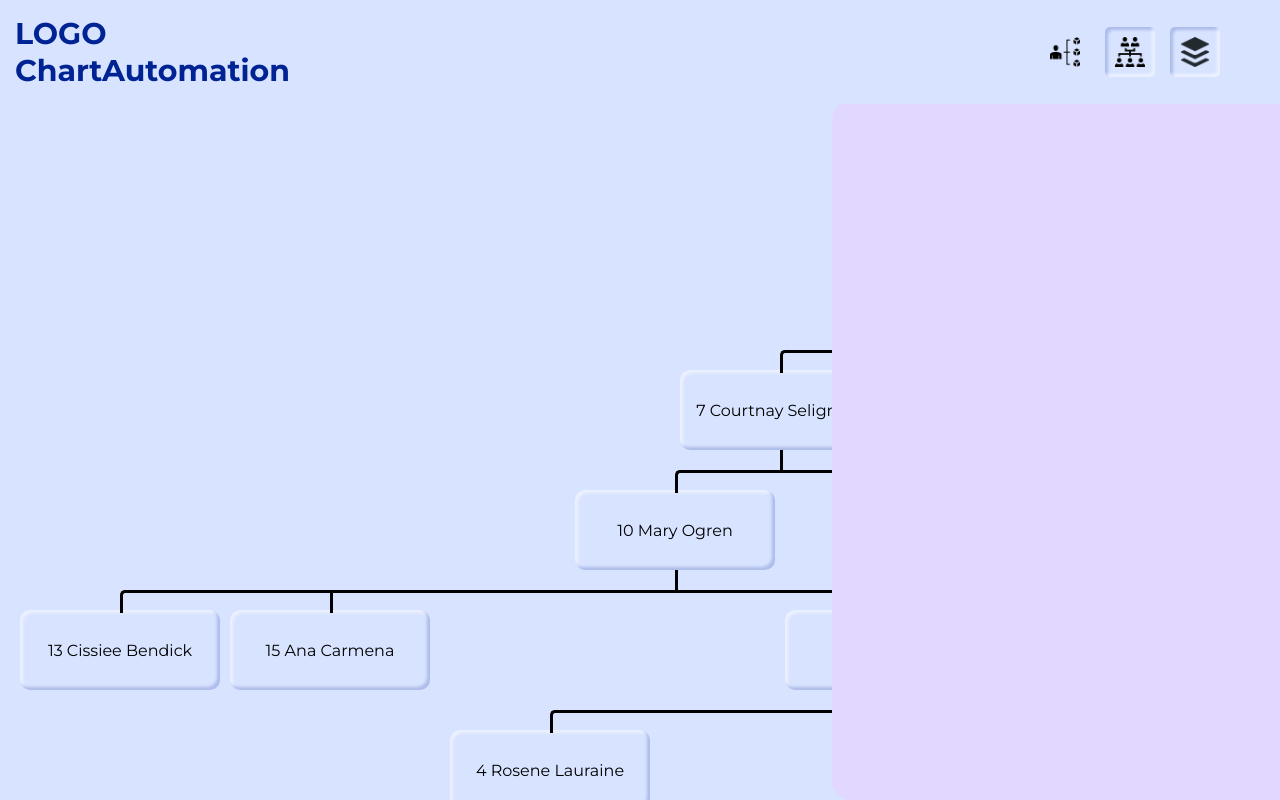
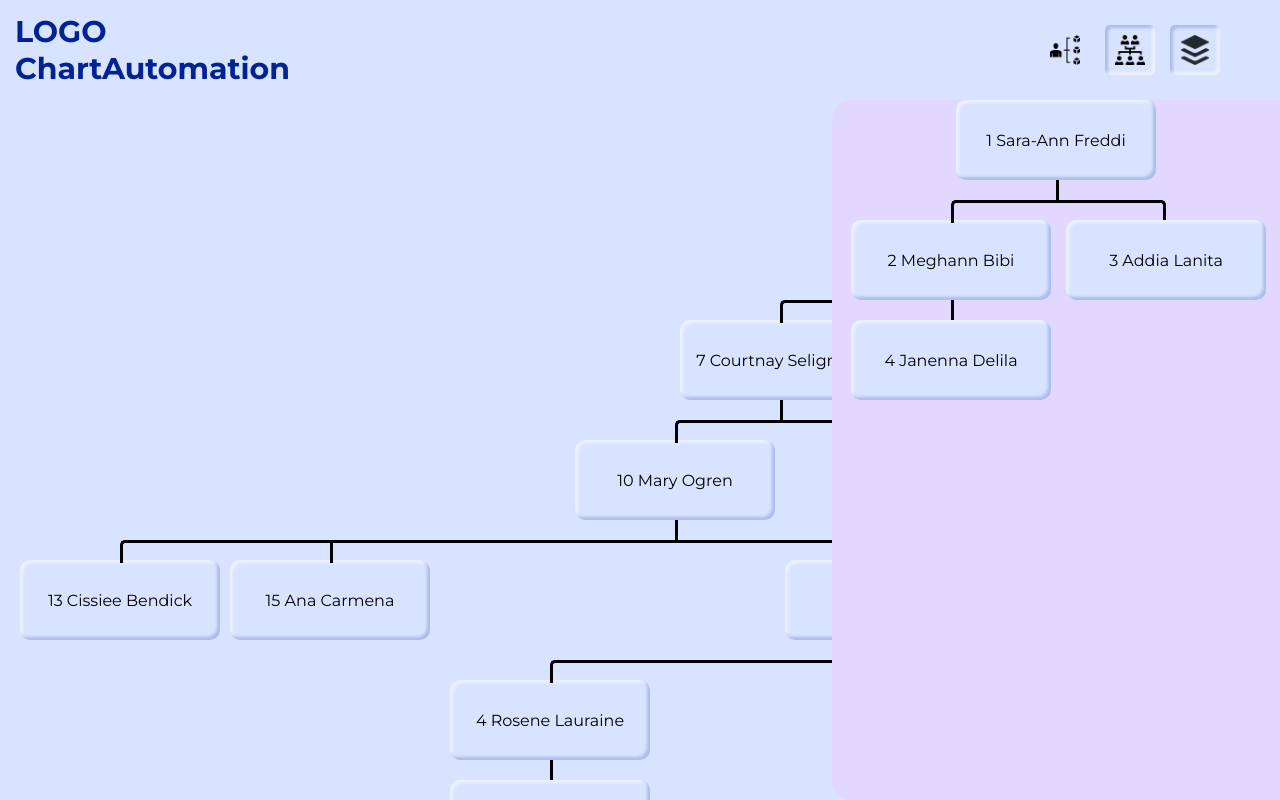
Before and after one commit to Offllane/automationChart, an Angular app: page / in a window 1280 px wide. Both pictures are taken after a click on the element 1195 px from the left and 52 px from the top of the page. Shown: the top 800 px of the page. Built offline with nearby package versions, Linux system fonts and the light colour scheme.

Commit message:
add chart logic to buffer

```diff
--- a/src/app/home/components/buffer/buffer.component.css
+++ b/src/app/home/components/buffer/buffer.component.css
@@ -1,5 +1,7 @@
 .buffer-placeholder {
   position: fixed;
+  display: flex;
+  flex-direction: column;
   width: 35vw;
   height: calc(100vh - 100px);
   background-color: #E2D8FF;
@@ -7,6 +9,7 @@
   border-bottom-left-radius: 20px;
   right: 0;
   bottom: 0;
+  overflow: auto;
 }
 
 .buffer-open-state {
--- a/src/app/home/components/buffer/buffer.component.html
+++ b/src/app/home/components/buffer/buffer.component.html
@@ -4,5 +4,8 @@
         'buffer-close-state' : bufferState === 'close'
       }"
 >
-
+  <app-chart
+    class="chart"
+    [chartMode]="'buffer'">
+  </app-chart>
 </div>
--- a/src/app/home/components/buffer/buffer.component.scss
+++ b/src/app/home/components/buffer/buffer.component.scss
@@ -1,5 +1,7 @@
 .buffer-placeholder {
   position: fixed;
+  display: flex;
+  flex-direction: column;
   width: 35vw;
   height: calc(100vh - 100px); // 100px -- header height
   background-color: #E2D8FF;
@@ -7,6 +9,7 @@
   border-bottom-left-radius: 20px;
   right: 0;
   bottom: 0;
+  overflow: auto;
 }
 
 .buffer-open-state {
--- a/src/app/home/components/buffer/buffer.component.ts
+++ b/src/app/home/components/buffer/buffer.component.ts
@@ -1,4 +1,4 @@
-import { Component, OnInit } from '@angular/core';
+import {Component, OnDestroy, OnInit} from '@angular/core';
 import {Switch} from "../../../models/types";
 import {Subscription} from "rxjs";
 import {HomeService} from "../../home.service";
@@ -8,9 +8,10 @@ import {HomeService} from "../../home.service";
   templateUrl: './buffer.component.html',
   styleUrls: ['./buffer.component.scss']
 })
-export class BufferComponent implements OnInit {
+export class BufferComponent implements OnInit, OnDestroy {
   private dataSubscription: Subscription = new Subscription();
   public bufferState: Switch = 'close';
+
   constructor(
     private homeService: HomeService
   ) { }
@@ -18,7 +19,11 @@ export class BufferComponent implements OnInit {
   ngOnInit(): void {
     this.dataSubscription.add(this.homeService.bufferState.subscribe((state: Switch) => {
       this.bufferState = state;
-    }))
+    }));
   }
 
+
+  ngOnDestroy(): void {
+    this.dataSubscription.unsubscribe();
+  }
 }
--- a/src/app/home/components/chart/chart.service.ts
+++ b/src/app/home/components/chart/chart.service.ts
@@ -1,31 +1,42 @@
-import { Injectable } from '@angular/core';
+import {Injectable, OnDestroy} from '@angular/core';
 import testData from '../../../models/testData2.json';
-import {BehaviorSubject} from "rxjs";
+import testDataBuffer from '../../../models/testDataBuffer1.json';
+import {BehaviorSubject, Subscription} from "rxjs";
 import {listChartItem, treeChartItem} from "../../../models/interfaces";
 
 @Injectable({
   providedIn: 'root'
 })
-export class ChartService {
+export class ChartService implements OnDestroy{
+  private dataSubscription: Subscription = new Subscription();
+
   public listChartData: BehaviorSubject<Array<listChartItem>> = new BehaviorSubject<Array<listChartItem>>([]);
   public treeChartData: BehaviorSubject<Array<treeChartItem>> = new BehaviorSubject<Array<treeChartItem>>([]);
+  public bufferListChartData: BehaviorSubject<Array<listChartItem>> = new BehaviorSubject<Array<listChartItem>>([]);
+  public bufferTreeChartData: BehaviorSubject<Array<treeChartItem>> = new BehaviorSubject<Array<treeChartItem>>([]);
+
   public employeeList: Array<listChartItem> = [];
+  public bufferEmployeeList: Array<listChartItem> = [];
 
 
   constructor() {
-    this.listChartData.next(testData.employees)
-    this.prepareChartDataList(testData.employees);
+    this.listChartData.next(testData.employees); // будет браться из запроса к бд по идее
+    this.treeChartData.next(this.prepareChartDataList(testData.employees));
+    this.bufferListChartData.next(testDataBuffer.employees); // будет браться из запроса к бд по идее
+    this.bufferTreeChartData.next(this.prepareChartDataList(testDataBuffer.employees));
 
-    this.listChartData.subscribe((data: Array<listChartItem>) => {
+
+    this.dataSubscription.add(this.listChartData.subscribe((data: Array<listChartItem>) => {
       this.employeeList = data;
-      this.prepareChartDataList(data);
-    })
+      this.treeChartData.next(this.prepareChartDataList(data));
+    }));
+    this.dataSubscription.add(this.bufferListChartData.subscribe((data: Array<listChartItem>) => {
+      this.bufferEmployeeList = data;
+    }));
   }
 
   public prepareChartDataList(employeeList: Array<listChartItem>): Array<treeChartItem> {
-    const orderedEmployeeList = this.orderInformation(employeeList);
-    this.treeChartData.next(orderedEmployeeList);
-    return orderedEmployeeList;
+    return this.orderInformation(employeeList);
   }
 
   public orderInformation(employeeArray: Array<listChartItem>): Array<treeChartItem> {
@@ -47,4 +58,8 @@ export class ChartService {
   private findSubordinates(employeeArray: Array<treeChartItem>, id: number): Array<treeChartItem> {
     return employeeArray.filter(employee => employee.parentId === id);
   }
+
+  ngOnDestroy(): void {
+    this.dataSubscription.unsubscribe();
+  }
 }
--- a/src/app/home/components/chart/chart/chart.component.ts
+++ b/src/app/home/components/chart/chart/chart.component.ts
@@ -1,8 +1,8 @@
-import {Component, OnDestroy, OnInit} from '@angular/core';
+import {Component, Input, OnDestroy, OnInit} from '@angular/core';
 import {ChartService} from "../chart.service";
 import {HomeService} from "../../../home.service";
 import {Subscription} from "rxjs";
-import {TreeType} from "../../../../models/types";
+import {ChartMode, TreeType} from "../../../../models/types";
 import {treeChartItem} from "../../../../models/interfaces";
 
 @Component({
@@ -15,15 +15,30 @@ export class ChartComponent implements OnInit, OnDestroy {
   public treeType: TreeType = 'vertical';
   private dataSubscription: Subscription = new Subscription();
 
+  @Input() chartMode: ChartMode = 'main';
+
   constructor(
     private chartService: ChartService,
     private homeService: HomeService
   ) { }
 
   ngOnInit(): void {
-    this.dataSubscription.add(this.chartService.treeChartData.subscribe((data: Array<treeChartItem>) => {
-      this.employeesArray = data;
-    }));
+    switch (this.chartMode) {
+      case 'main':
+        this.dataSubscription.add(this.chartService.treeChartData.subscribe((data: Array<treeChartItem>) => {
+          this.employeesArray = data;
+        }));
+        break;
+      case 'buffer':
+        this.dataSubscription.add(this.chartService.bufferTreeChartData.subscribe((data: Array<treeChartItem>) => {
+          this.employeesArray = data;
+        }));
+      break;
+      default:
+        console.log('incorrect chartMode');
+        break
+    }
+
     this.dataSubscription.add(this.homeService.treeType.subscribe((data: TreeType) => {
       this.treeType = data;
     }));
--- a/src/app/home/home/home.component.css
+++ b/src/app/home/home/home.component.css
@@ -1,6 +1,6 @@
 .chart {
   position: absolute;
-  margin-top: 150px;
+  margin-top: 100px;
 }
 
 /*# sourceMappingURL=home.component.css.map */
--- a/src/app/home/home/home.component.html
+++ b/src/app/home/home/home.component.html
@@ -1,3 +1,6 @@
 <app-header></app-header>
-<app-chart class="chart"></app-chart>
+<app-chart
+  class="chart"
+  [chartMode]="'main'">
+</app-chart>
 <app-buffer></app-buffer>
--- a/src/app/home/home/home.component.scss
+++ b/src/app/home/home/home.component.scss
@@ -1,4 +1,4 @@
 .chart {
   position: absolute; // фикс: переполняется за левый край экрана
-  margin-top: 150px; // header height
+  margin-top: 100px; // header height
 }
--- /dev/null
+++ b/src/app/models/testDataBuffer1.json
@@ -0,0 +1,40 @@
+{
+  "employees": [
+    {
+      "id": 1,
+      "parentId": null,
+      "firstName": "Sara-Ann",
+      "lastName": "Freddi",
+      "city": "Amritsar",
+      "country": "Swaziland",
+      "age": 14
+    },
+    {
+      "id": 2,
+      "parentId": 1,
+      "firstName": "Meghann",
+      "lastName": "Bibi",
+      "city": "Port Blair",
+      "country": "New Caledonia",
+      "age": 52
+    },
+    {
+      "id": 3,
+      "parentId": 1,
+      "firstName": "Addia",
+      "lastName": "Lanita",
+      "city": "Wuhan",
+      "country": "Saint Pierre and Miquelon",
+      "age": 44
+    },
+    {
+      "id": 4,
+      "parentId": 2,
+      "firstName": "Janenna",
+      "lastName": "Delila",
+      "city": "Cleveland",
+      "country": "Italy",
+      "age": 40
+    }
+  ]
+}
--- a/src/app/models/types.ts
+++ b/src/app/models/types.ts
@@ -1,2 +1,3 @@
 export type TreeType = 'vertical' | 'horizontal';
 export type Switch = 'open' | 'close';
+export type ChartMode = 'main' | 'buffer';
--- a/src/app/shared/header/header.component.scss
+++ b/src/app/shared/header/header.component.scss
@@ -7,7 +7,7 @@ header {
   display: flex;
   justify-content: space-between;
   align-items: center;
-  min-height: 90px;
+  height: 100px;
   padding: 15px;
   background-color: $background;
   color: #002394;
```
Also changed, not shown: 1 other file (tests, documents, lock files or other folders).
